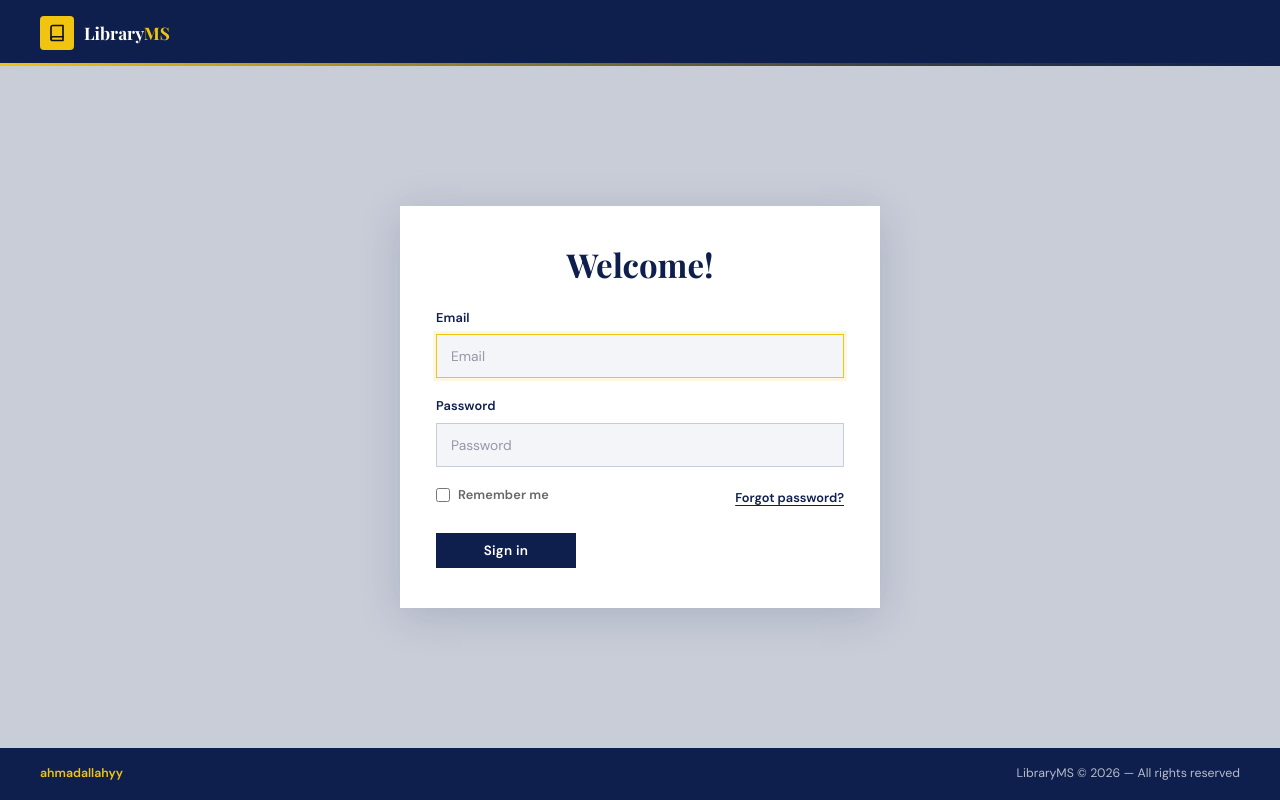
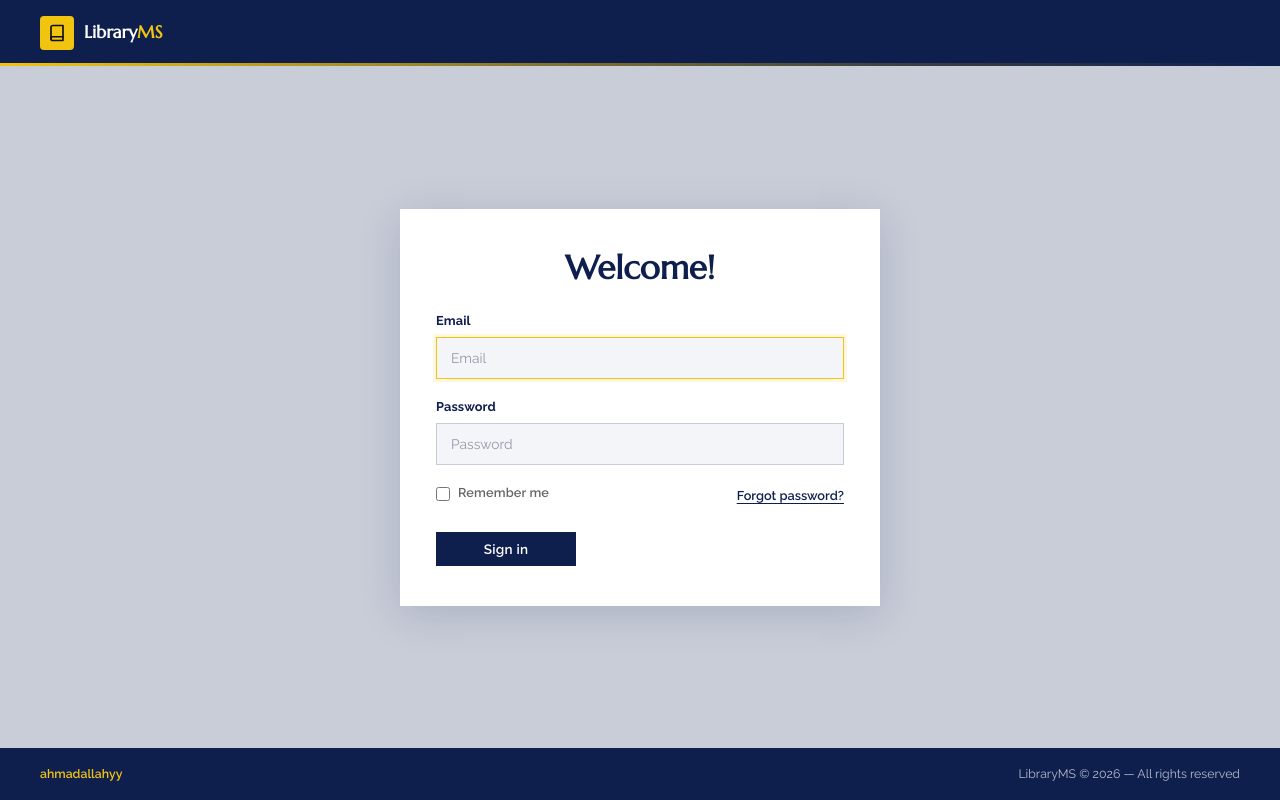
Before and after one commit to ahmadallahyy-crypto/sch-library-management-system-front-end-, a React (Vite) app: page /login in a window 1280 px wide. Built offline with nearby package versions, Linux system fonts and the light colour scheme.

Commit message:
font family changed

```diff
--- a/index.html
+++ b/index.html
@@ -10,7 +10,7 @@
     <title>LibraryMS — Library Management System</title>
     <link rel="preconnect" href="https://fonts.googleapis.com" />
     <link rel="preconnect" href="https://fonts.gstatic.com" crossorigin />
-    <link href="https://fonts.googleapis.com/css2?family=Playfair+Display:wght@500;600;700&family=DM+Sans:ital,opsz,wght@0,9..40,300;0,9..40,400;0,9..40,500;0,9..40,600;1,9..40,300&display=swap" rel="stylesheet" />
+    <link href="https://fonts.googleapis.com/css2?family=Marcellus&family=Raleway:ital,wght@0,400;0,500;0,600;0,700;1,400;1,500&display=swap" rel="stylesheet" />
     <link rel="stylesheet" href="https://cdnjs.cloudflare.com/ajax/libs/font-awesome/6.4.0/css/all.min.css" />
   </head>
   <body>
--- a/src/styles/global.css
+++ b/src/styles/global.css
@@ -33,9 +33,8 @@
   --sidebar-w:      250px;
   --topbar-h:       68px;
 
-  --font-display:   'Playfair Display', Georgia, serif;
-  --font-body:      'DM Sans', sans-serif;
-
+ --font-display:   'Marcellus', Georgia, serif;
+--font-body:      'Raleway', sans-serif;
   --radius-sm:      4px;
   --radius-md:      6px;
   --radius-lg:      8px;
```
